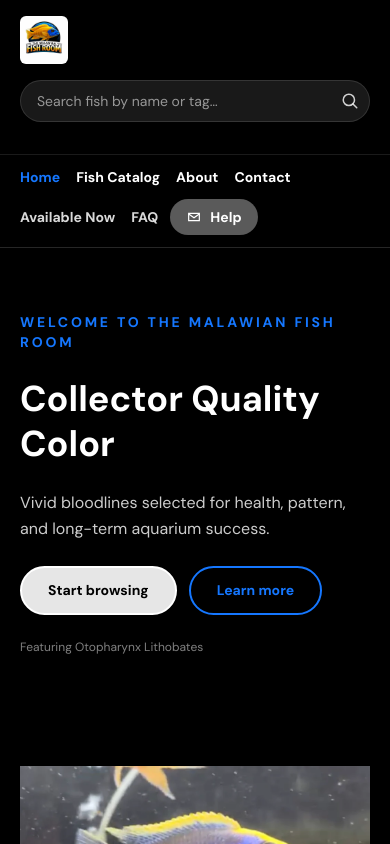
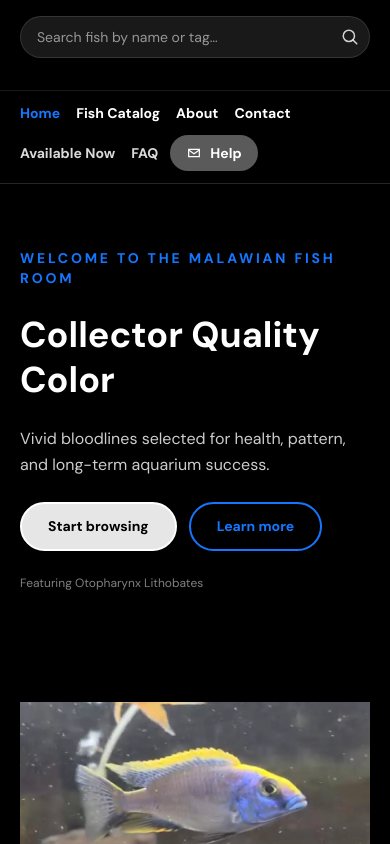
Before and after one commit to TheMalawianFishRoom/MalawianFishRoomWebsite, a Next.js app: page / in a window 390 px wide. Shown: the top 844 px of the page. Built offline with nearby package versions, Linux system fonts and the light colour scheme.

Commit message:
mobile logo

```diff
--- a/app/globals.css
+++ b/app/globals.css
@@ -215,3 +215,9 @@ body {
     row-gap: 4rem;
   }
 }
+
+@media (max-width: 639px) {
+  .site-header-logo {
+    display: none !important;
+  }
+}
--- a/components/site-header.tsx
+++ b/components/site-header.tsx
@@ -9,7 +9,7 @@ export function SiteHeader() {
     <header className="sticky top-0 z-50 border-b border-white/15 bg-black text-white">
       <div className="page-container border-b border-white/10 py-4">
         <div className="grid items-center gap-4 lg:grid-cols-[auto_1fr_auto]">
-          <Link href="/" className="flex shrink-0 items-center sm:flex" aria-label="The Malawian Fish Room home">
+        <Link href="/"className="site-header-logo flex shrink-0 items-center"aria-label="The Malawian Fish Room home">
             <Image
               src="/photos/malawian-logo.webp"
               alt="The Malawian Fish Room"
```
